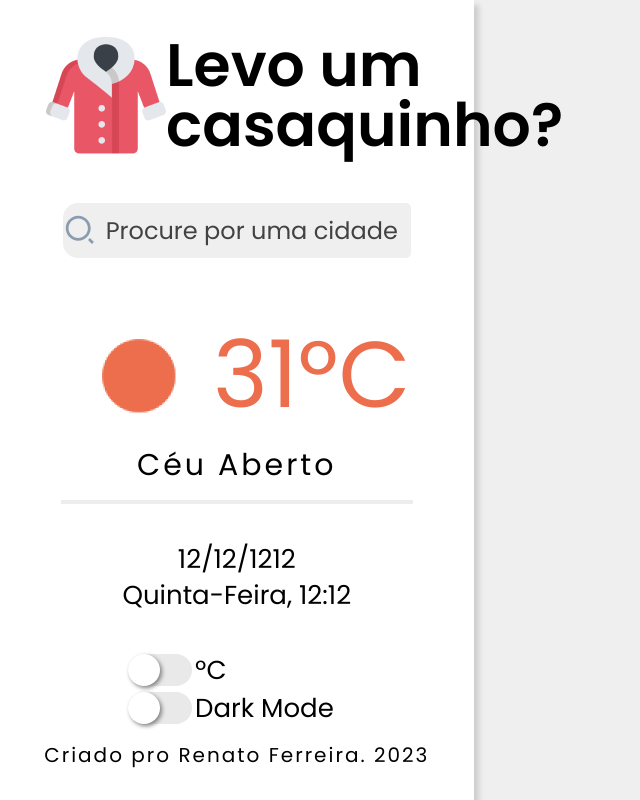
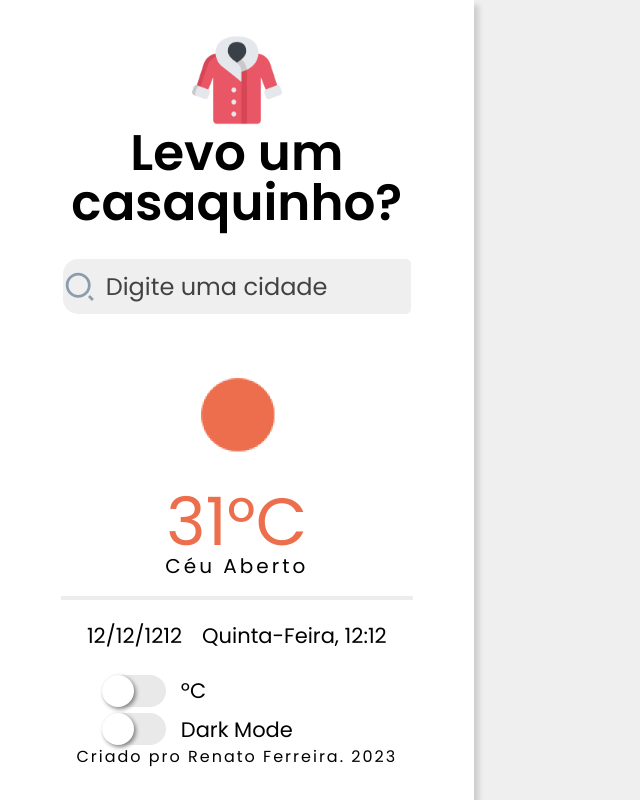
Before and after one commit to RenatoGFerreira/levo-um-casaquinho, a React (Vite) app: page / in a window 1280 px wide. Shown: the whole page, without its empty margins (0-640 px from the left). Built offline with nearby package versions, Linux system fonts and the light colour scheme.

Commit message:
style: resposive adjusts

```diff
--- a/src/App.jsx
+++ b/src/App.jsx
@@ -1,12 +1,12 @@
 import { BrowserRouter, Routes, Route } from "react-router-dom";
-import Hoje from "./pages/Hoje/Hoje";
+import Home from "./pages/Home/Home";
 import ProximosDias from "./pages/ProximosDIas/ProximosDias";
 
 export default function App() {
   return (
     <BrowserRouter>
       <Routes>
-        <Route path="/" element={<Hoje />} />
+        <Route path="/" element={<Home />} />
         <Route path="/proximosDias" element={<ProximosDias />} />
       </Routes>
     </BrowserRouter>
--- a/src/components/ToggleSwitch/index.jsx
+++ b/src/components/ToggleSwitch/index.jsx
@@ -9,7 +9,6 @@ export default function ToggleSwitch({isChecked, onClick}){
         </ToggleSwitchWrapper>
     )
 }
-
 
 const ToggleSwitchWrapper = styled.label`
     background: #e9e9ea;
--- a/src/pages/Hoje/Hoje.jsx
+++ b/src/pages/Hoje/Hoje.jsx
@@ -1,20 +1,28 @@
-import styled from "styled-components";
+import styled, {css} from "styled-components";
 import casaquinho from "../../assets/casaco.png";
 import Sol from "../../assets/sol.png"
 import { RiSearch2Line } from "react-icons/ri";
+import { IoIosArrowForward, IoIosArrowBack } from "react-icons/io";
 import { useState } from "react";
 import ToggleSwitch from "../../components/ToggleSwitch"
 
 export default function Hoje() {
     const [isChecked, setIsChecked] = useState(false)
+    const [showMenu, setShowMenu] = useState(false)
 
-    console.log(isChecked)
+    console.log(showMenu)
 
     const handleCheck = () => {
         setIsChecked((prevState) => !prevState)
     }
+
+    const handleMenu = () => {
+        setShowMenu((prevState) => !prevState)
+    }
+
     return (
         <ScreenContainer>
+            {showMenu ?  <IconeSeta2 onClick={() => handleMenu()} /> : <IconeSeta onClick={() => handleMenu()} /> }
             <BoxContainer>
                 <BoxTitle>
                     <img src={casaquinho} alt="Casaquinho" />
@@ -25,7 +33,7 @@ export default function Hoje() {
                 <BoxInput>
                     <StyledForm>
                         <Icone />
-                        <StyledInput type="text" placeholder="Procure por uma cidade" />
+                        <StyledInput type="text" placeholder="Digite uma cidade" />
                     </StyledForm>
                 </BoxInput>
                 <BoxTemperatura>
@@ -67,9 +75,39 @@ export const ScreenContainer = styled.div`
     width: 37%;
     height: 100vh;
     display: flex;
-    flex-direction: row;
+    justify-content: center;
     align-items: center;
-    justify-content: center;
+    flex-direction: row-reverse;
+    @media (max-width: 1000px) {
+            /* transform: ${showMenu => showMenu ?  "translateX(-340px)" : "transform:translateX(0px)"}; */
+            transform: translateX(-340px);
+            transition: transform .3s ease-in;
+            display: block;
+            width: 380px;
+            box-shadow: 2px 2px 5px #cecece;
+        }
+`
+export const IconeSeta = styled(IoIosArrowForward)`
+    font-size: 50px;
+    position: absolute;
+    display: none;
+    top: 0;
+    right: 0;
+    @media (max-width: 1000px) {
+            display: block;
+            color: #cecece;
+        }
+`
+export const IconeSeta2 = styled(IoIosArrowBack)`
+    font-size: 50px;
+    position: absolute;
+    display: none;
+    top: 0;
+    right: 0;
+    @media (max-width: 1000px) {
+            display: block;
+            color: #cecece;
+        }
 `
 export const BoxContainer = styled.div`
     display: flex;
@@ -99,6 +137,34 @@ export const BoxTitle = styled.div`
         font-weight: 600;
         font-size: 60px;
         background: none;
+    }
+    @media (max-width: 1650px) {
+        flex-direction: column;
+        &>img{
+            width: 90px;
+        }
+        &>div{
+           width: 100%;
+        }
+        &>div>h1{
+            margin-top: .2rem;
+            display: flex;
+            text-align: center;
+            font-size: 50px;
+        }
+    }
+    @media (max-width: 1100px) {
+        &>img{
+            width: 50px;
+        }
+        &>div{
+           display: flex;
+           justify-content: center;
+           align-items: center;
+        }
+        &>div>h1{
+            font-size: 30px;
+        }
     }
 `
 export const BoxInput = styled.div`
@@ -161,6 +227,17 @@ export const BoxTemperatura = styled.div`
             letter-spacing: 3px;
         }
     }
+    @media (max-width: 1650px){
+        &>div{
+            flex-direction: column;
+            &>span{
+                font-size: 50pt;
+            }
+            &>h1{
+                font-size: 20px;
+            }
+    }
+    }
 `
 export const Barra = styled.div`
     border: 2px solid #ededed;
@@ -181,6 +258,13 @@ export const BoxDia = styled.div`
         font-size: 26px;
         padding: 5px;
     }
+    @media (max-width: 1650px){
+        flex-direction: row;
+        &>span{
+            margin: 0 5px;
+            font-size: 21px;
+        }
+    }
 `
 export const BoxModos = styled.div`
     background: none;
@@ -188,13 +272,13 @@ export const BoxModos = styled.div`
     flex-direction: column;
     justify-content: center;
     align-items: center;
-
     &>div{
         background: none;
         display: flex;
         flex-direction: row;
         align-items: center;
         width: 50%;
+        min-width: 270px;
         margin: .2rem;
         &>span{
             margin-left: .2rem;
@@ -202,8 +286,18 @@ export const BoxModos = styled.div`
             font-size: 26px;
         }
     }
+    @media (max-width: 1650px){
+        &>div{
+            &>span{
+                font-size: 21px;
+                margin-left: 15px;
+                min-width: 120px;
+                display: block;
+            }
+    }
+    }
+
 `
-
 export const BoxTexto = styled.div`
     background: none;
     display: flex;
@@ -215,4 +309,10 @@ export const BoxTexto = styled.div`
         letter-spacing: 2px;
         margin-bottom: .2rem;
     }
+
+    @media (max-width: 1650px){
+        &>h1{
+            font-size: 16px;
+        }
+    }
 `
--- /dev/null
+++ b/src/pages/Home/Home.jsx
@@ -0,0 +1,10 @@
+import Hoje from "../Hoje/Hoje";
+import { useState } from "react";
+
+export default function Home(){
+    const [showMenu, setShowMenu] = useState(false)
+
+    return (
+        <Hoje/>
+    )
+}
--- a/utils/reset.css
+++ b/utils/reset.css
@@ -10,6 +10,7 @@ html, body, div, span, applet, object, iframe, h1, h2, h3, h4, h5, h6, p, blockq
 	padding:0;
 	vertical-align:baseline;
 	font-family: 'Poppins', sans-serif;
+	position: relative;
 }
 article, aside, details, figcaption, figure, footer, header, hgroup, menu, nav, section {
 	display:block;
```
